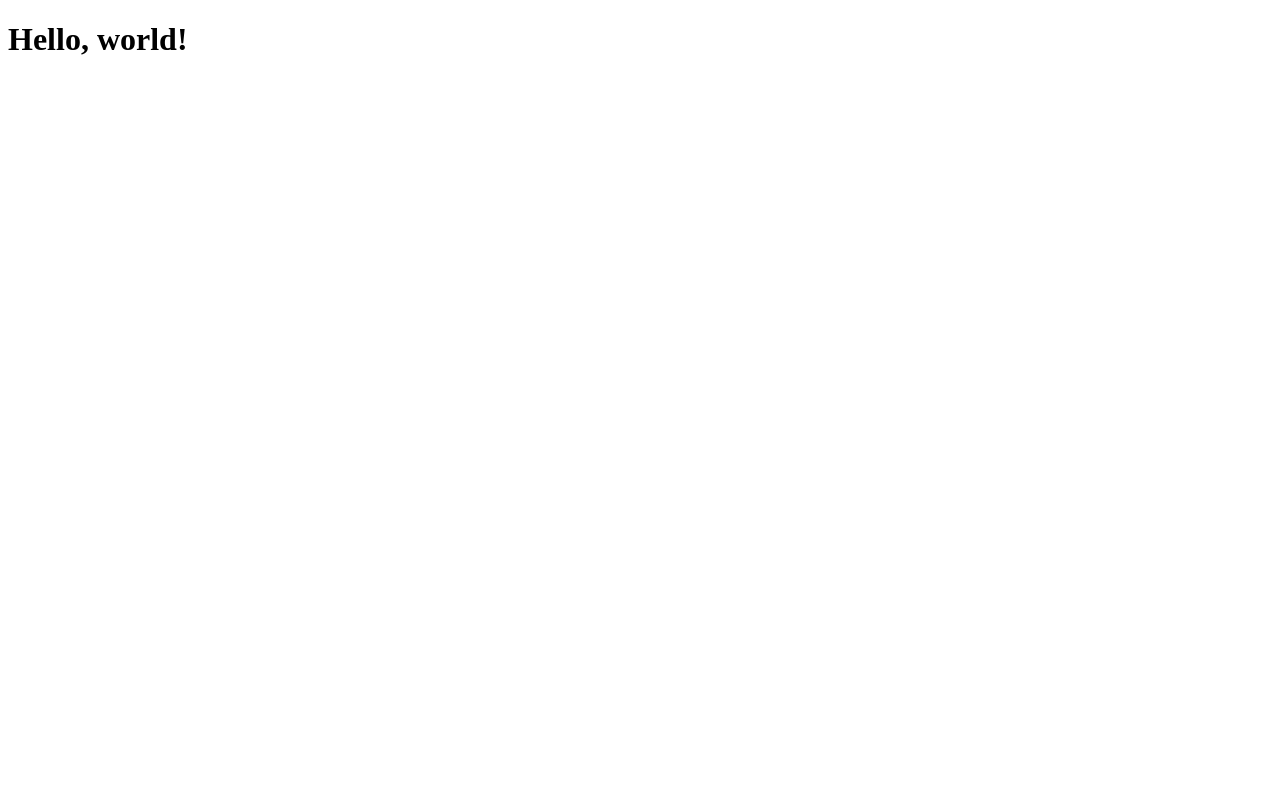
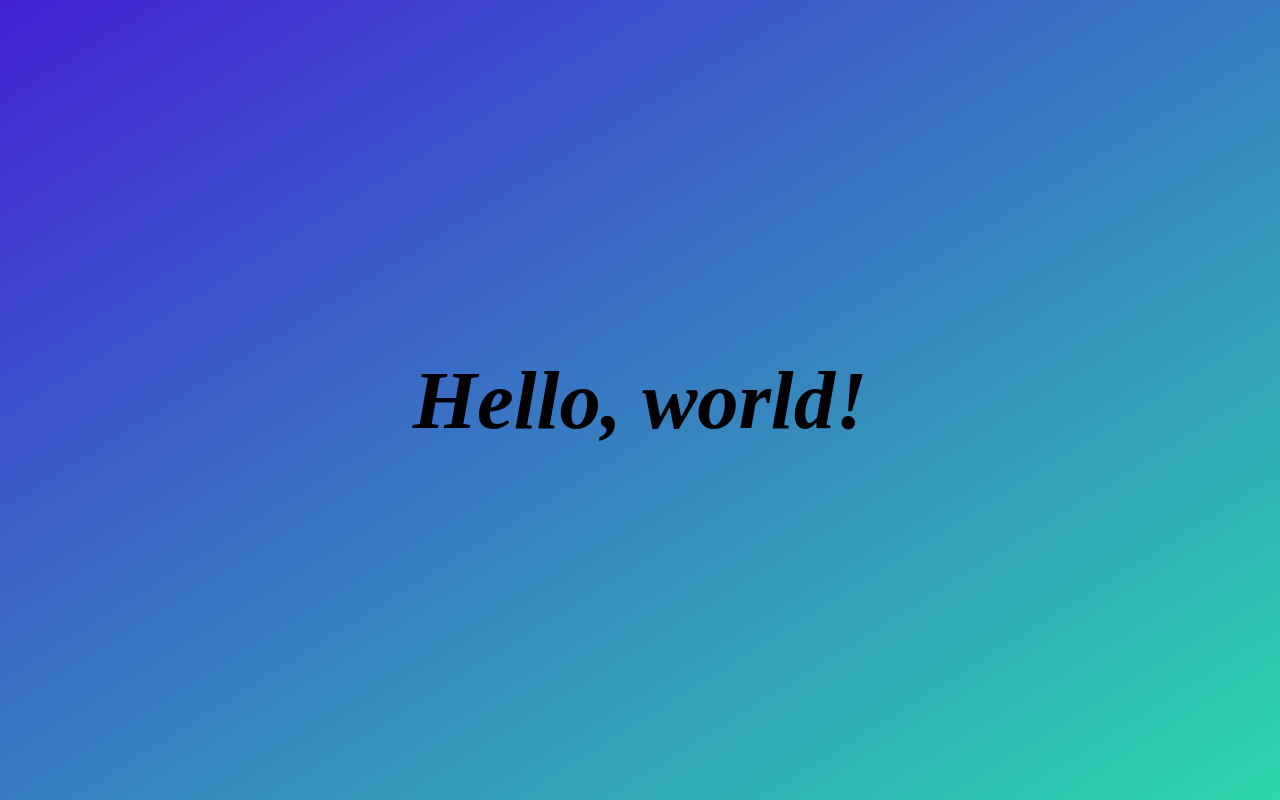
Before and after one commit to DustinLWagner/javaScriptCourse, a plain HTML site: page charList/charSheet.html in a window 1280 px wide. Drawn offline with Linux system fonts and the light colour scheme.

Commit message:
changed bg colors starterp2 index, CSS Now Working, random button practice,

```diff
--- a/charList/charSheet.html
+++ b/charList/charSheet.html
@@ -3,14 +3,16 @@
 
 <head>
     <meta charset="UTF-8" />
-    <title>WIP CHARACTER SHEET</title>
+    <title>Hello, world!</title>
     <meta name="viewport" content="width=device-width,initial-scale=1" />
     <meta name="description" content="" />
-    <link rel="styles" type="text/css" href="charList\styles.css" />
+    <link rel="stylesheet" type="text/css" href="styles.css" />
+    <link rel="icon" href="favicon.png">
 </head>
 
 <body>
     <h1>Hello, world!</h1>
+
     <script src="app.js"></script>
 </body>
 
--- a/charList/styles.css
+++ b/charList/styles.css
@@ -1,16 +1,13 @@
 body {
-    height: 100vh;
     display: flex;
     align-items: center;
-    background: linear-gradient(to top left, #2fbae4, #4321d6);
+    justify-content: center;
+    height: 100vh;
+    margin: 0;
+    background: linear-gradient(to top left, #2cd8ad, #4321d6);
 }
 
 h1 {
-    font-family: sans-serif;
-    font-size: 50px;
-    line-height: 1.3;
-    width: 100%;
-    padding: 30px;
+    font-style: italic;
+    font-size: 62pt;
     text-align: center;
-    color: white;
-}
--- a/starterP2/assignments.js
+++ b/starterP2/assignments.js
@@ -257,7 +257,7 @@ myCountry.describe2();
 
 // 3. Log to the console who has the higher BMI, together with the full name and the respective BMI. Example: "John's BMI (28.3) is higher than Mark's (23.9)!"
 
-*/
+
 // Test data: Marks weights 78 kg and is 1.69 m tall.
 //           John weights 92 kg and is 1.95 m tall
 console.log('yep');
@@ -298,3 +298,5 @@ if (markBMI > johnBMI) {
 
 
 // PASSSED woot woot
+
+*/
--- a/starterP2/script.js
+++ b/starterP2/script.js
@@ -351,5 +351,4 @@ console.log(dustin.age);
 // Dustin is a 38 year old mechanic, and has a / no drivers license.
 console.log(dustin.getSummary());
 
-
 */
```
Also changed, not shown: charList/app.js (+18 -0 lines), starterP2/index.html (+1 -1 lines).
